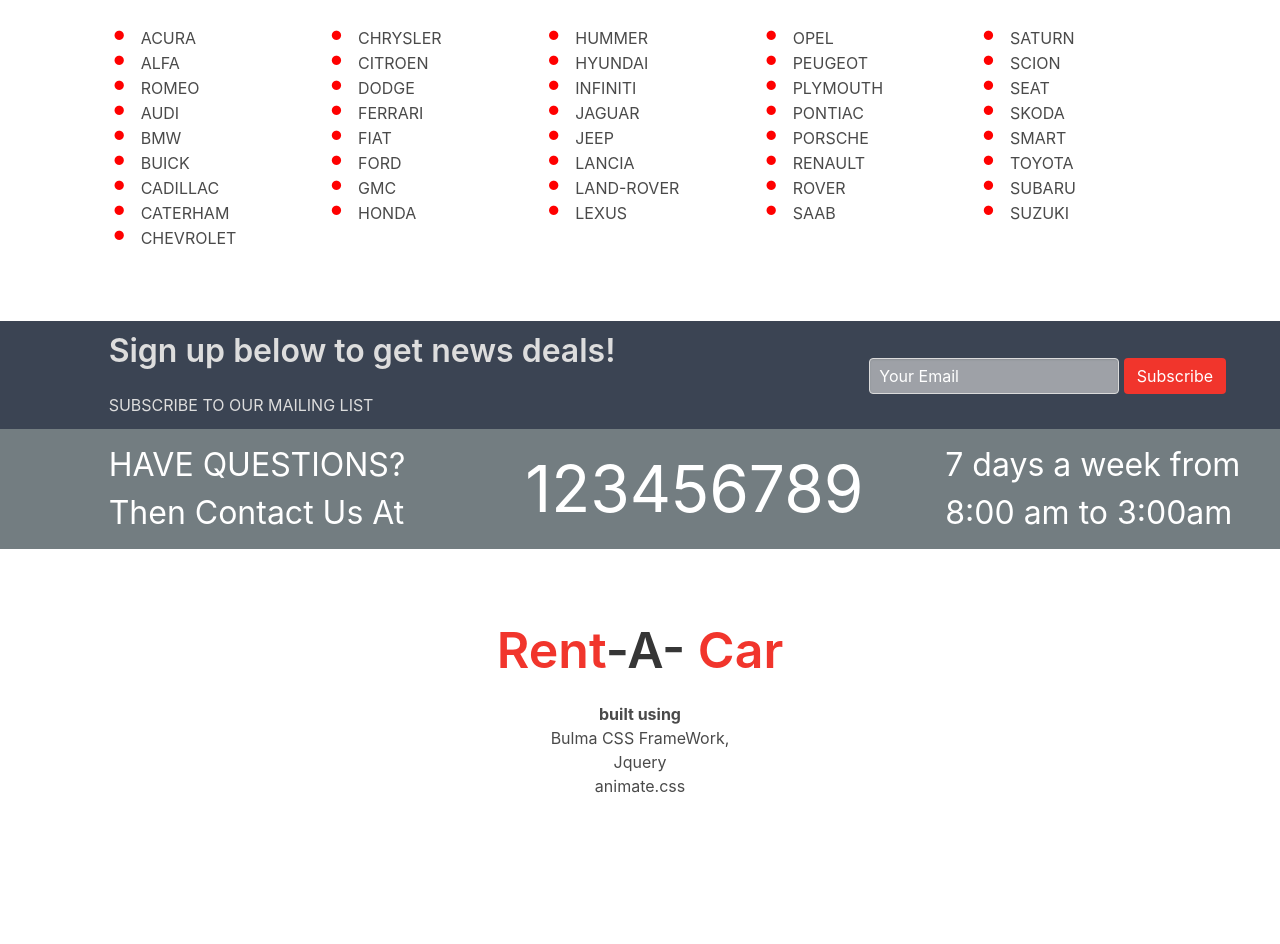
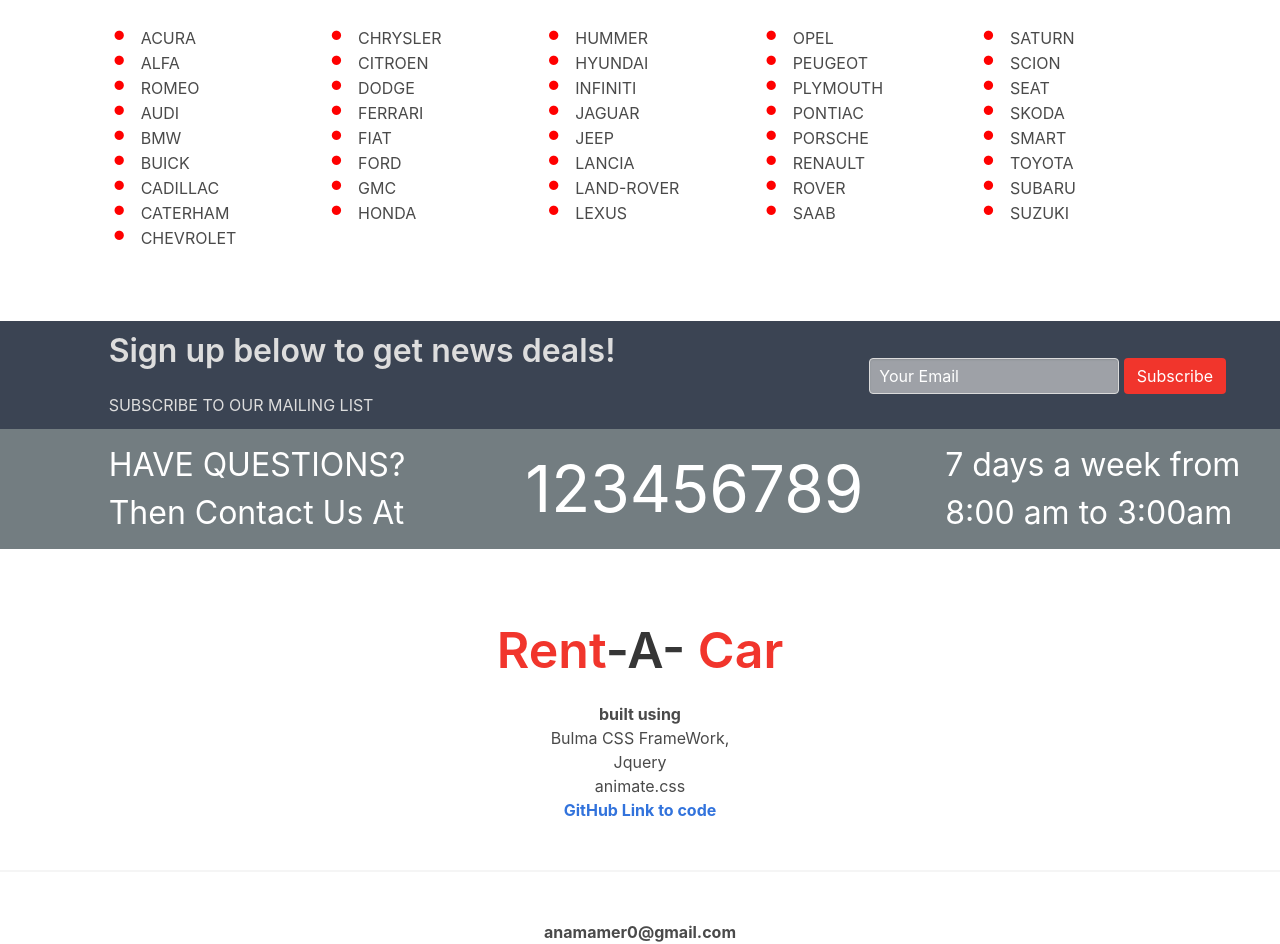
Before and after one commit to Anum1212/rentACar-BulmaCss, a plain HTML site: page index.html in a window 1280 px wide. Shown: the part 2573-3517 px from the top of the page. Before the commit the page ends 3395 px from the top, so only its background shows below. Drawn offline with nearby package versions, Linux system fonts and the light colour scheme.

Commit message:
added git link to code

```diff
--- a/index.html
+++ b/index.html
@@ -238,7 +238,6 @@
                 </div>
             </div>
         </div>
-    </div>
     <hr>
 
     <!-- ************ CarsOffered ************ -->
@@ -353,7 +352,15 @@
             <li>Jquery</li>
             <li>animate.css</li>
         </ul>
-    </div>
+        <b>
+            <a href="https://github.com/Anum1212/rentACar-BulmaCss">GitHub Link to code</a>
+        </b>
+        <br>
+        <br>
+        <hr>
+        <br>
+        <b>anamamer0@gmail.com</b>
+        </div>
 
     </div>
 </body>
```
